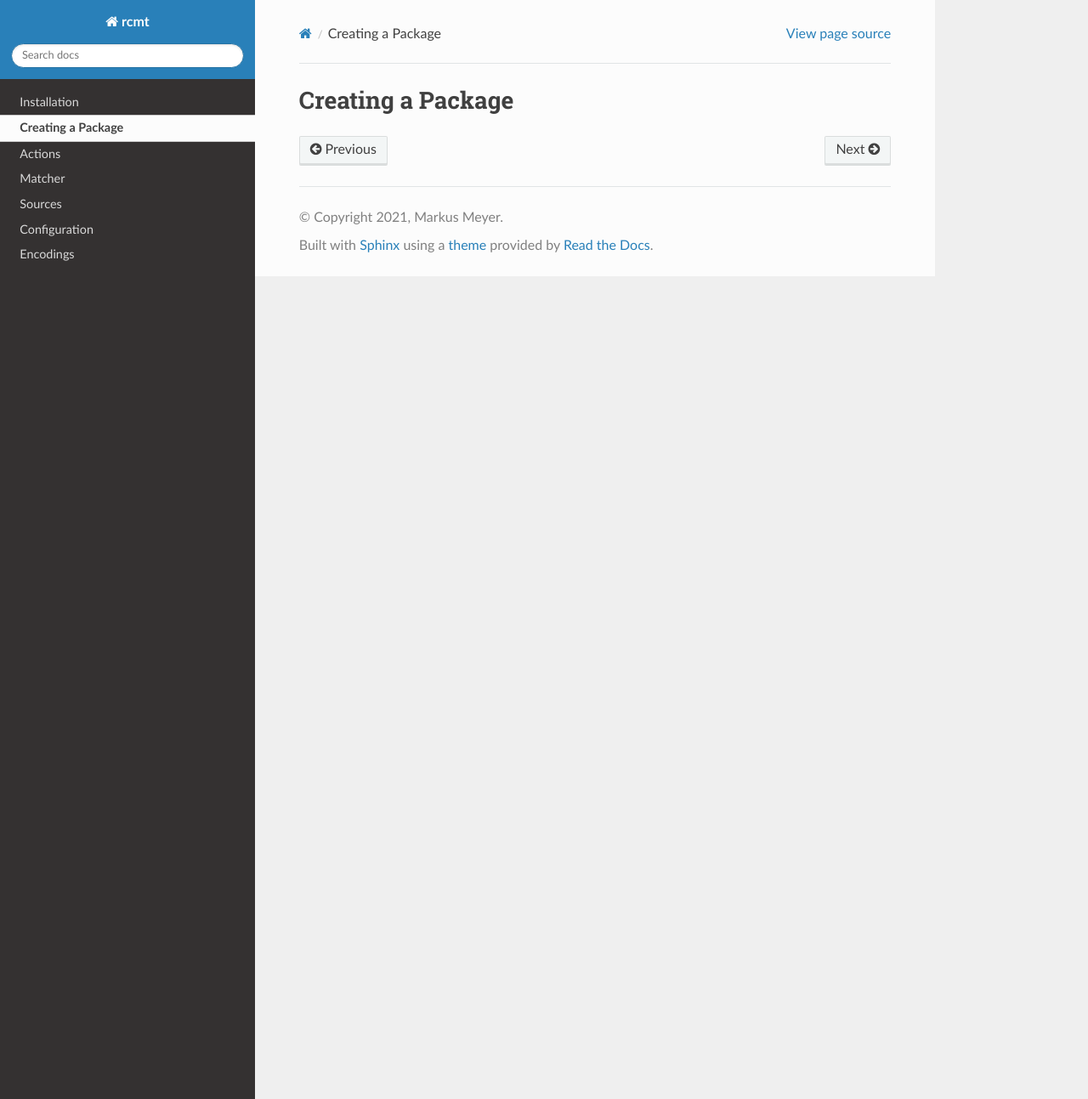
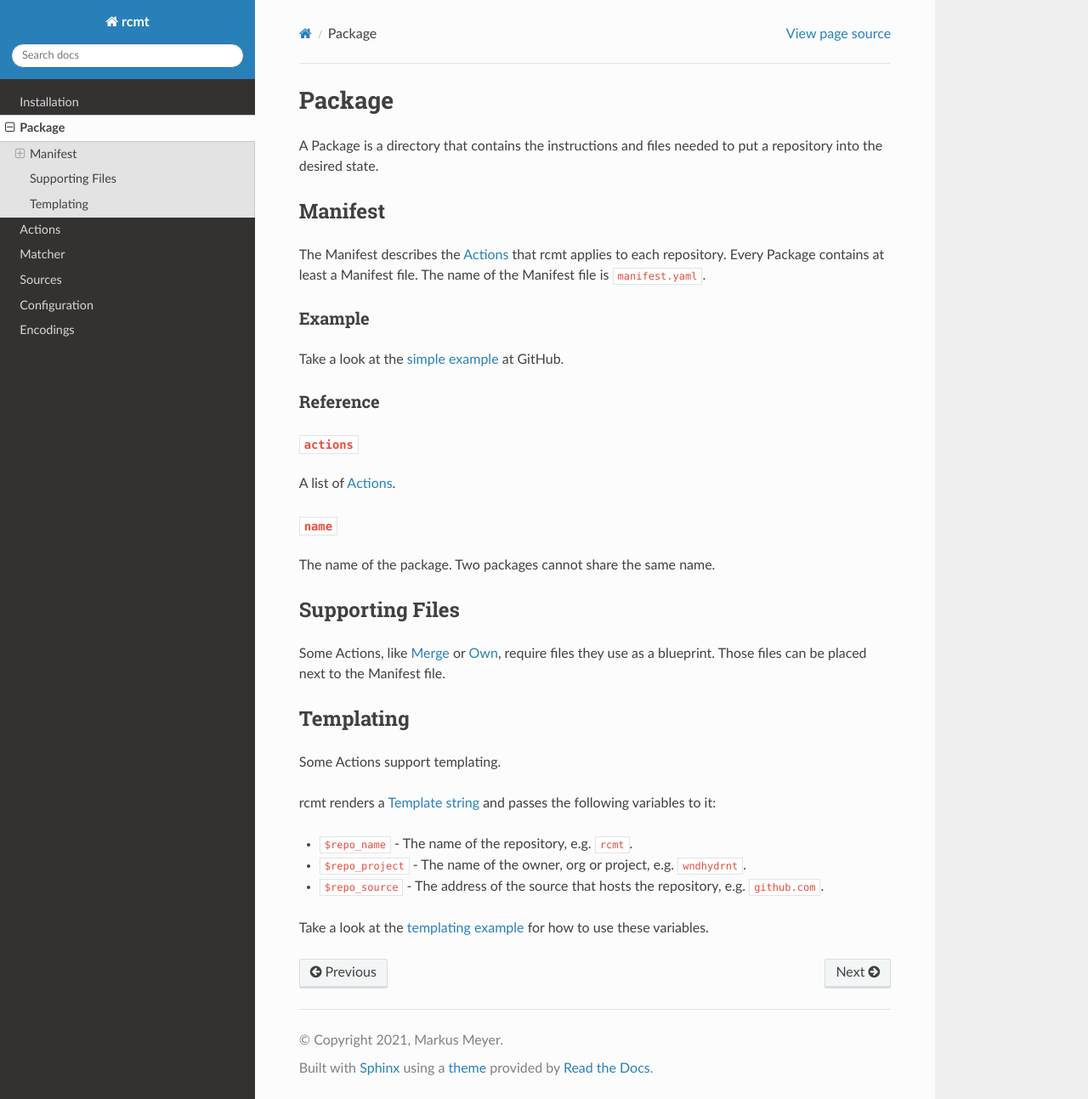
Before and after one commit to wndhydrnt/rcmt, a Sphinx documentation site: the page built from docs/package.rst, in a window 1280 px wide and 1293 px high. Shown: the whole window at 85% size. Built offline with Sphinx 7.4.7 and the Read the Docs theme 2.0.0, drawn with Linux system fonts in a browser that asks for light colours.

Commit message:
Document packages

```diff
--- a/docs/action.rst
+++ b/docs/action.rst
@@ -136,6 +136,8 @@ Examples
        selector: pyproject.toml
        source: pyproject.toml
 
+.. _action/Own:
+
 Own
 ---
 
--- /dev/null
+++ b/docs/examples/templating/matcher.yaml
@@ -0,0 +1,4 @@
+match:
+  repository: github.com/MyOrg/.+
+name: templating-example
+packages: ["flake8"]
--- /dev/null
+++ b/docs/examples/templating/packages/makefile/manifest.yaml
@@ -0,0 +1,5 @@
+name: makefile
+actions:
+  - seed:
+      source: Makefile
+      target: Makefile
--- a/docs/package.rst
+++ b/docs/package.rst
@@ -1,2 +1,53 @@
-Creating a Package
-==================
+Package
+=======
+
+A Package is a directory that  contains the instructions and files needed to put a
+repository into the desired state.
+
+Manifest
+--------
+
+The Manifest describes the :doc:`Actions <action>` that rcmt applies to each repository.
+Every Package contains at least a Manifest file. The name of the Manifest file is
+``manifest.yaml``.
+
+Example
+^^^^^^^
+
+Take a look at the `simple example <https://github.com/wndhydrnt/rcmt/tree/main/docs/examples/simple>`_
+at GitHub.
+
+Reference
+^^^^^^^^^
+
+``actions``
+"""""""""""
+
+A list of :doc:`Actions <action>`.
+
+``name``
+""""""""
+
+The name of the package. Two packages cannot share the same name.
+
+Supporting Files
+----------------
+
+Some Actions, like :ref:`Merge <action/Merge>` or :ref:`Own <action/Own>`, require files
+they use as a blueprint. Those files can be placed next to the Manifest file.
+
+Templating
+----------
+
+Some Actions support templating.
+
+rcmt renders a `Template string <https://docs.python.org/3/library/string.html#template-strings>`_
+and passes the following variables to it:
+
+- ``$repo_name`` - The name of the repository, e.g. ``rcmt``.
+- ``$repo_project`` - The name of the owner, org or project, e.g. ``wndhydrnt``.
+- ``$repo_source`` - The address of the source that hosts the repository, e.g.
+  ``github.com``.
+
+Take a look at the `templating example <https://github.com/wndhydrnt/rcmt/blob/main/docs/examples/templating>`_
+for how to use these variables.
```
Also changed, not shown: 1 other file.
